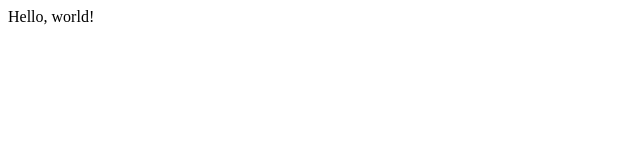
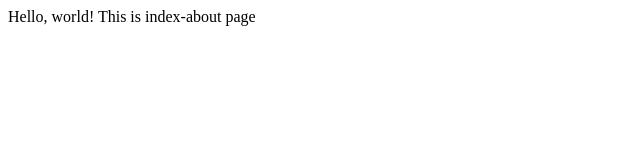
Before and after one commit to Ilhan-Krdnz/project0, a plain HTML site: page index.html in a window 1280 px wide. Shown: the whole page, without its empty margins (0-640 px from the left). Drawn offline with Linux system fonts and the light colour scheme.

Commit message:
updating index.html

```diff
--- a/index.html
+++ b/index.html
@@ -4,6 +4,6 @@
         <title>My Webpage</title>
     </head>
     <body>
-        Hello, world!
+        Hello, world! This is index-about page
     </body>
 </html>
```
